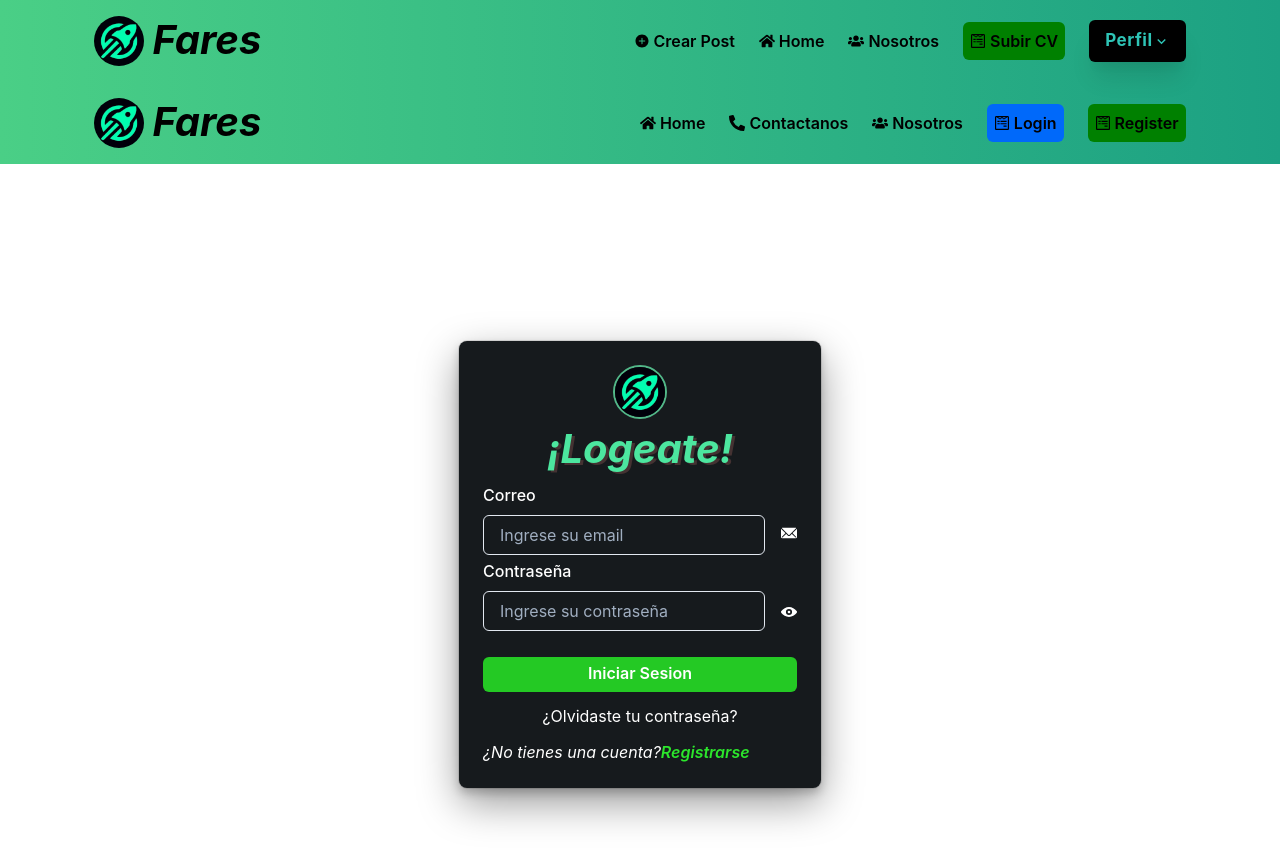
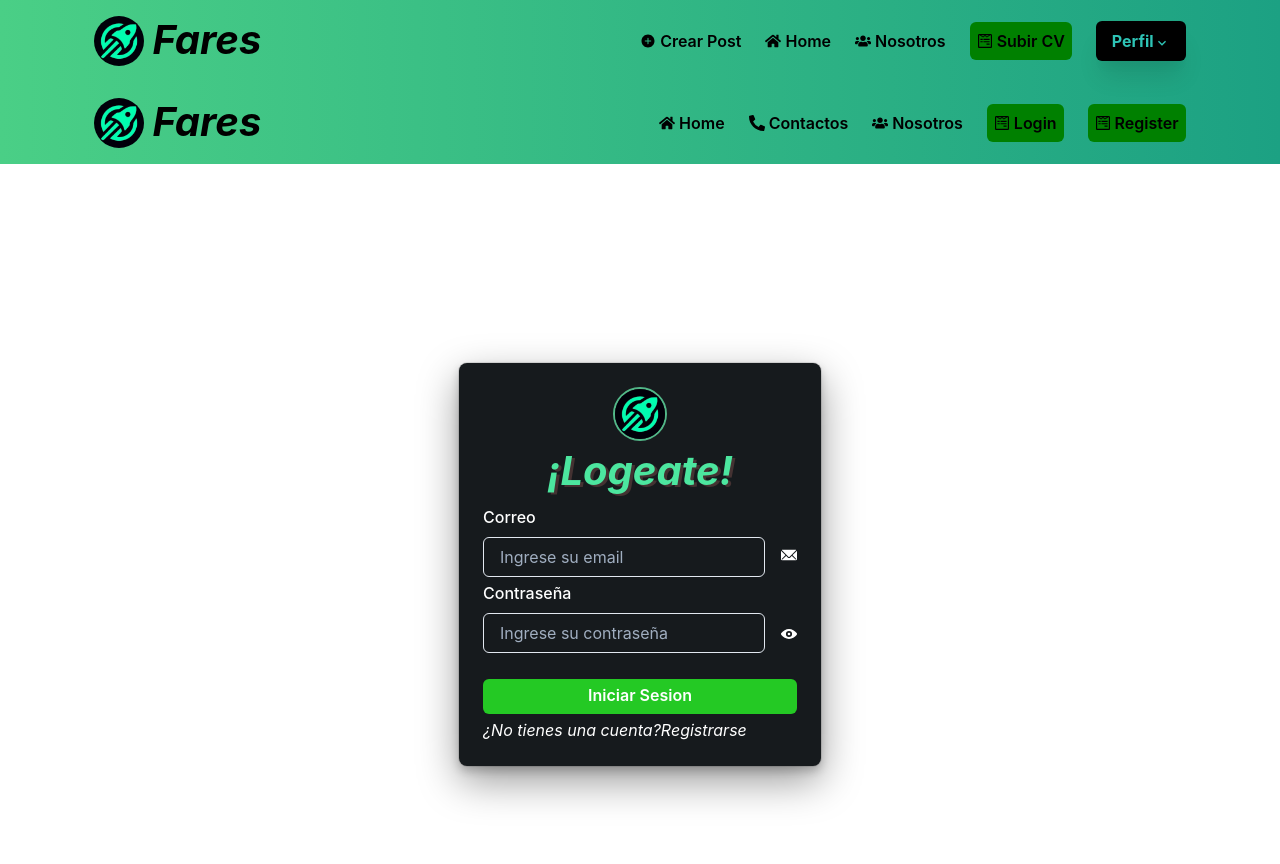
Before and after one commit to ttiago7/bootcamp, a React (Create React App) app: page /login in a window 1280 px wide. Shown: the top 864 px of the page. Built offline with nearby package versions, Linux system fonts and the light colour scheme.

Commit message:
correccion de errores

```diff
--- a/package.json
+++ b/package.json
@@ -12,6 +12,7 @@
     "framer-motion": "^6.2.9",
     "react": "^18.0.0",
     "react-dom": "^18.0.0",
+    "react-google-login": "^5.2.2",
     "react-icons": "^4.3.1",
     "react-router-dom": "^6.3.0",
     "react-scripts": "5.0.0",
--- /dev/null
+++ b/src/components/BigLogo.js
@@ -0,0 +1,19 @@
+import { Flex, Heading } from "@chakra-ui/react";
+import React from "react";
+import { Link } from "react-router-dom";
+import Logo from "./Logo";
+
+const BigLogo = () => {
+  return (
+    <Link to="/">
+      <Flex gap={2}>
+        <Logo />
+        <Heading fontWeight="bold" as="cite" fontSize={"40px"}>
+          Fares
+        </Heading>
+      </Flex>
+    </Link>
+  );
+};
+
+export default BigLogo;
--- a/src/components/ButtonsRegister.js
+++ b/src/components/ButtonLogin.js
@@ -1,9 +1,9 @@
+import React from "react";
 import { Box, Flex, Text } from "@chakra-ui/react";
-import React from "react";
 import { FcGoogle } from "react-icons/fc";
 import { BsFacebook } from "react-icons/bs";
 
-const ButtonsRegister = () => {
+const ButtonLogin = () => {
   return (
     <>
       <Flex flexDirection="column" gap={4}>
@@ -35,4 +35,4 @@ const ButtonsRegister = () => {
     </>
   );
 };
-export default ButtonsRegister;
+export default ButtonLogin;
--- /dev/null
+++ b/src/components/ButtonPerfil.js
@@ -0,0 +1,47 @@
+import React from "react";
+import { ChevronDownIcon, SettingsIcon, InfoIcon } from "@chakra-ui/icons";
+import { FaCamera } from "react-icons/fa";
+import {
+  Menu,
+  MenuButton,
+  MenuGroup,
+  MenuItem,
+  MenuList,
+} from "@chakra-ui/react";
+const ButtonPerfil = () => {
+  return (
+    <>
+      <Menu closeOnBlur>
+        <MenuButton
+          p={"8px 16px"}
+          transition="all 0.2s"
+          borderRadius="md"
+          bgColor="#000000"
+          color="#2ec4b6"
+          fontWeight="bold"
+          boxShadow="xl"
+        >
+          Perfil
+          <ChevronDownIcon />
+        </MenuButton>
+        <MenuList>
+          <MenuGroup>
+            <MenuItem gap={2}>
+              <InfoIcon />
+              Mis datos
+            </MenuItem>
+            <MenuItem gap={2}>
+              <FaCamera />
+              Foto
+            </MenuItem>
+            <MenuItem gap={2}>
+              <SettingsIcon />
+              Modificar
+            </MenuItem>
+          </MenuGroup>
+        </MenuList>
+      </Menu>
+    </>
+  );
+};
+export default ButtonPerfil;
--- /dev/null
+++ b/src/components/_styles.js
@@ -0,0 +1,20 @@
+export const navbar = {
+  navbarLink: {
+    display: "flex",
+    alignItems: "center",
+    fontWeight: "600",
+  },
+  hover: {
+    fontWeight: "bold",
+    fontSize: "17px",
+    color: "#fdfffc",
+  },
+  buttons: {
+    padding: "7px",
+    backgroundColor: "green",
+    borderRadius: "6px",
+  },
+  active: {
+    transform: "scale(0.96)",
+  },
+};
--- a/src/pages/FormLogin.js
+++ b/src/pages/FormLogin.js
@@ -9,22 +9,24 @@ import {
   FormControl,
   FormLabel,
   Stack,
-  Link,
   Text,
 } from "@chakra-ui/react";
 import Logo from "../components/Logo";
-import { useState } from "react";
+import React, { useState } from "react";
+import { Link } from "react-router-dom";
 const FormLogin = () => {
   const [show, setShow] = useState(false);
-
   const active = {
     transform: "scale(0.96)",
   };
   return (
+    <>
       <Formik
         initialValues={{ email: "", password: "" }}
         validationSchema={Yup.object({
-        email: Yup.string().email("Email invalido").required("Email requerido"),
+          email: Yup.string()
+            .email("Email invalido")
+            .required("Email requerido"),
           password: Yup.string()
             .required("Contraseña requerida")
             .min(6, "Contraseña corta"),
@@ -110,18 +112,13 @@ const FormLogin = () => {
                     </Button>
                   </form>
                   <Stack spacing={3}>
-                  <Stack
-                    direction={{ base: "column", sm: "row" }}
-                    align={"start"}
-                    justify={"center"}
-                  >
-                    <Link mt={2} color="#fff" _hover={{ color: "#999999" }}>
-                      ¿Olvidaste tu contraseña?
-                    </Link>
-                  </Stack>
                     <Text fontSize="16px" color="white" as="em">
                       ¿No tienes una cuenta?
-                    <Link color="#2ce62c" fontWeight="semibold">
+                      <Link
+                        to="/register"
+                        color="#2ce62c"
+                        fontWeight="semibold"
+                      >
                         Registrarse
                       </Link>
                     </Text>
@@ -132,6 +129,7 @@ const FormLogin = () => {
           </Flex>
         )}
       </Formik>
+    </>
   );
 };
 export default FormLogin;
--- a/src/pages/FormRegister.js
+++ b/src/pages/FormRegister.js
@@ -15,7 +15,7 @@ import Logo from "../components/Logo";
 import { EmailIcon, ViewIcon, ViewOffIcon } from "@chakra-ui/icons";
 import { BsFillPersonFill } from "react-icons/bs";
 import { useState } from "react";
-import ButtonsRegister from "../components/ButtonsRegister";
+import ButtonLogin from "../components/ButtonLogin";
 const FormRegister = () => {
   const [show, setShow] = useState(false);
   const active = {
@@ -51,7 +51,7 @@ const FormRegister = () => {
                   color={"#4ce69f"}
                   textShadow="3px 2px #443232"
                 >
-                  ¡Regristate!
+                  ¡Registrate!
                 </Text>
                 <Box borderRadius="50%" border="2px solid #52b788">
                   <Logo />
@@ -128,7 +128,7 @@ const FormRegister = () => {
                 </Button>
               </form>
               <Divider m="1.3rem 0" />
-              <ButtonsRegister />
+              <ButtonLogin />
             </Box>
           </Stack>
         </Flex>
--- a/src/pages/Navbar.js
+++ b/src/pages/Navbar.js
@@ -1,107 +1,48 @@
+import { Link } from "react-router-dom";
+import { navbar } from "../components/_styles";
+import { FaPhoneAlt } from "react-icons/fa";
 import { FaHome, FaUsers, FaWpforms } from "react-icons/fa";
-import { FaPhoneAlt } from "react-icons/fa";
-import { Box, Container, Flex, Heading, Text } from "@chakra-ui/react";
-import Logo from "../components/Logo";
-import { Link } from "react-router-dom";
+import { Box, Container, Flex, Text } from "@chakra-ui/react";
+import BigLogo from "../components/BigLogo";
 
 const Navbar = () => {
-  const active = {
-    transform: "scale(0.96)",
-  };
+  const items = [
+    { id: 1, link: "/", name: "Home", icon: <FaHome /> },
+    { id: 2, link: "/contacto", name: "Contactos", icon: <FaPhoneAlt /> },
+    { id: 3, link: "/nosotros", name: "Nosotros", icon: <FaUsers /> },
+  ];
+  const itemButtons = [
+    { id: 1, link: "/login", name: "Login" },
+    { id: 2, link: "/register", name: "Register" },
+  ];
   return (
     <Box bgGradient="linear(to-l, #1ca183,#4acf86)" color="black" p="1rem">
       <Container maxWidth="90%">
         <Flex justifyContent="space-between">
-          <Link to="/">
-            <Flex gap={2}>
-              <Logo />
-              <Heading fontWeight="bold" as="cite" fontSize={"40px"}>
-                Fares
-              </Heading>
-            </Flex>
-          </Link>
+          <BigLogo />
           <Flex alignItems="center" gap={6}>
-            <Link to="/">
-              <Text
-                _hover={{
-                  fontWeight: "bold",
-                  fontSize: "17px",
-                  color: "#fdfffc",
-                }}
-                d="flex"
-                alignItems="center"
-                gap={1}
-                as="abbr"
-                fontWeight="semibold"
-              >
-                <FaHome />
-                Home
-              </Text>
-            </Link>
-            <Link to="/contacto">
-              <Text
-                _hover={{
-                  fontWeight: "bold",
-                  fontSize: "17px",
-                  color: "#fdfffc",
-                }}
-                d="flex"
-                alignItems="center"
-                gap={1}
-                as="abbr"
-                fontWeight="semibold"
-              >
-                <FaPhoneAlt />
-                Contactanos
-              </Text>
-            </Link>
-            <Link to="/nosotros">
-              <Text
-                _hover={{
-                  fontWeight: "bold",
-                  fontSize: "17px",
-                  color: "#fdfffc",
-                }}
-                d="flex"
-                alignItems="center"
-                gap={1}
-                fontWeight="semibold"
-                as="abbr"
-              >
-                <FaUsers />
-                Nosotros
-              </Text>
-            </Link>
-            <Box _active={active} bgColor="#0069fa" p="7px" borderRadius="6px">
-              <Link to="/login">
-                <Text
-                  fontWeight="semibold"
-                  d="flex"
-                  alignItems="center"
-                  gap={1}
-                >
-                  <FaWpforms /> Login
+            {items.map((item) => (
+              <Link to={item.link} key={item.id}>
+                <Text style={navbar.navbarLink} gap="4px" _hover={navbar.hover}>
+                  {item.icon}
+                  {item.name}
                 </Text>
               </Link>
-            </Box>
-            <Box _active={active} bgColor="green" p="7px" borderRadius="6px">
-              <Link to="/register">
-                <Text
-                  fontWeight="semibold"
-                  d="flex"
-                  alignItems="center"
-                  gap={1}
-                >
-                  <FaWpforms />
-                  Register
-                </Text>
+            ))}
+            {itemButtons.map((button) => (
+              <Link to={button.link} key={button.id}>
+                <Box _active={navbar.active} style={navbar.buttons}>
+                  <Text style={navbar.navbarLink} gap={1}>
+                    <FaWpforms />
+                    {button.name}
+                  </Text>
+                </Box>
               </Link>
-            </Box>
+            ))}
           </Flex>
         </Flex>
       </Container>
     </Box>
   );
 };
-
 export default Navbar;
--- a/src/pages/NavbarAdmin.js
+++ b/src/pages/NavbarAdmin.js
@@ -1,134 +1,38 @@
-import { ChevronDownIcon, SettingsIcon, InfoIcon } from "@chakra-ui/icons";
-import { FaCamera, FaHome, FaUsers, FaWpforms } from "react-icons/fa";
+import { FaHome, FaUsers, FaWpforms } from "react-icons/fa";
 import { IoIosAddCircle } from "react-icons/io";
-import {
-  Box,
-  Container,
-  Flex,
-  Heading,
-  Text,
-  Menu,
-  MenuButton,
-  MenuGroup,
-  MenuItem,
-  MenuList,
-} from "@chakra-ui/react";
-import React from "react";
-import Logo from "../components/Logo";
+import { Box, Container, Flex, Text } from "@chakra-ui/react";
 import { Link } from "react-router-dom";
+import ButtonPerfil from "../components/ButtonPerfil";
+import BigLogo from "../components/BigLogo";
+import { navbar } from "../components/_styles";
 const NavbarAdmin = () => {
-  const active = {
-    transform: "scale(0.96)",
-  };
+  const items = [
+    { id: 1, link: "/post", name: "Crear Post", icon: <IoIosAddCircle /> },
+    { id: 2, link: "/", name: "Home", icon: <FaHome /> },
+    { id: 3, link: "/nosotros", name: "Nosotros", icon: <FaUsers /> },
+  ];
   return (
     <Box bgGradient="linear(to-l, #1ca183,#4acf86)" color="black" p="1rem">
       <Container maxWidth="90%">
         <Flex justifyContent="space-between">
-          <Link to="/">
-            <Flex gap={2}>
-              <Logo />
-              <Heading fontWeight="bold" as="cite" fontSize={"40px"}>
-                Fares
-              </Heading>
-            </Flex>
-          </Link>
+          <BigLogo />
           <Flex alignItems="center" gap={6}>
-            <Link to="/post">
-              <Text
-                _hover={{
-                  fontWeight: "bold",
-                  fontSize: "17px",
-                  color: "#fdfffc",
-                }}
-                d="flex"
-                alignItems="center"
-                gap={1}
-                as="abbr"
-                fontWeight="semibold"
-              >
-                <IoIosAddCircle />
-                Crear Post
-              </Text>
-            </Link>
-            <Link to="/">
-              <Text
-                _hover={{
-                  fontWeight: "bold",
-                  fontSize: "17px",
-                  color: "#fdfffc",
-                }}
-                d="flex"
-                alignItems="center"
-                gap={1}
-                as="abbr"
-                fontWeight="semibold"
-              >
-                <FaHome />
-                Home
-              </Text>
-            </Link>
-            <Link to="/nosotros">
-              <Text
-                _hover={{
-                  fontWeight: "bold",
-                  fontSize: "17px",
-                  color: "#fdfffc",
-                }}
-                d="flex"
-                alignItems="center"
-                gap={1}
-                fontWeight="semibold"
-                as="abbr"
-              >
-                <FaUsers />
-                Nosotros
-              </Text>
-            </Link>
-            <Link to="/cv">
-              <Box bgColor="green" p="7px" borderRadius="6px">
-                <Text
-                  fontWeight="semibold"
-                  _active={active}
-                  d="flex"
-                  alignItems="center"
-                  gap={1}
-                >
+            {items.map((item) => (
+              <Link to={item.link} key={item.id}>
+                <Text style={navbar.navbarLink} gap="4px" _hover={navbar.hover}>
+                  {item.icon}
+                  {item.name}
+                </Text>
+              </Link>
+            ))}
+            <Box bgColor="green" p="7px" borderRadius="6px">
+              <Link to="/cv">
+                <Text style={navbar.navbarLink} _active={navbar.active} gap={1}>
                   <FaWpforms /> Subir CV
                 </Text>
-              </Box>
-            </Link>
-            <Menu closeOnBlur>
-              <MenuButton
-                p={"8px 16px"}
-                transition="all 0.2s"
-                borderRadius="md"
-                bgColor="#000000"
-                color="#2ec4b6"
-                fontSize={"17px"}
-                letterSpacing={0.5}
-                fontWeight="bold"
-                boxShadow="xl"
-              >
-                Perfil
-                <ChevronDownIcon />
-              </MenuButton>
-              <MenuList>
-                <MenuGroup>
-                  <MenuItem gap={2}>
-                    <InfoIcon />
-                    Mis datos
-                  </MenuItem>
-                  <MenuItem gap={2}>
-                    <FaCamera />
-                    Foto
-                  </MenuItem>
-                  <MenuItem gap={2}>
-                    <SettingsIcon />
-                    Modificar
-                  </MenuItem>
-                </MenuGroup>
-              </MenuList>
-            </Menu>
+              </Link>
+            </Box>
+            <ButtonPerfil />
           </Flex>
         </Flex>
       </Container>
--- /dev/null
+++ b/src/pages/NotFound.js
@@ -0,0 +1,7 @@
+import React from "react";
+
+const NotFound = () => {
+  return <div>NotFound</div>;
+};
+
+export default NotFound;
--- a/src/routes/AppRoute.js
+++ b/src/routes/AppRoute.js
@@ -5,19 +5,21 @@ import CreatePost from "../pages/CreatePost";
 import Cv from "../pages/Cv";
 import HomePage from "../pages/HomePage";
 import Nosotros from "../pages/Nosotros";
+import FormRegister from "../pages/FormRegister";
+import NotFound from "../pages/NotFound";
 import FormLogin from "../pages/FormLogin";
-import FormRegister from "../pages/FormRegister";
 const AppRoute = () => {
   return (
     <>
       <Routes>
         <Route path="/" element={<HomePage />} />
+        <Route path="/login" element={<FormLogin />} />
         <Route path="/post" element={<CreatePost />} />
         <Route path="/nosotros" element={<Nosotros />} />
         <Route path="/cv" element={<Cv />} />
         <Route path="/contacto" element={<Contact />} />
-        <Route path="/login" element={<FormLogin />} />
         <Route path="/register" element={<FormRegister />} />
+        <Route path="*" element={<NotFound />} />
       </Routes>
     </>
   );
```
Also changed, not shown: 1 other file (tests, documents, lock files or other folders). Lines whose indentation alone changed are shown as unchanged.
